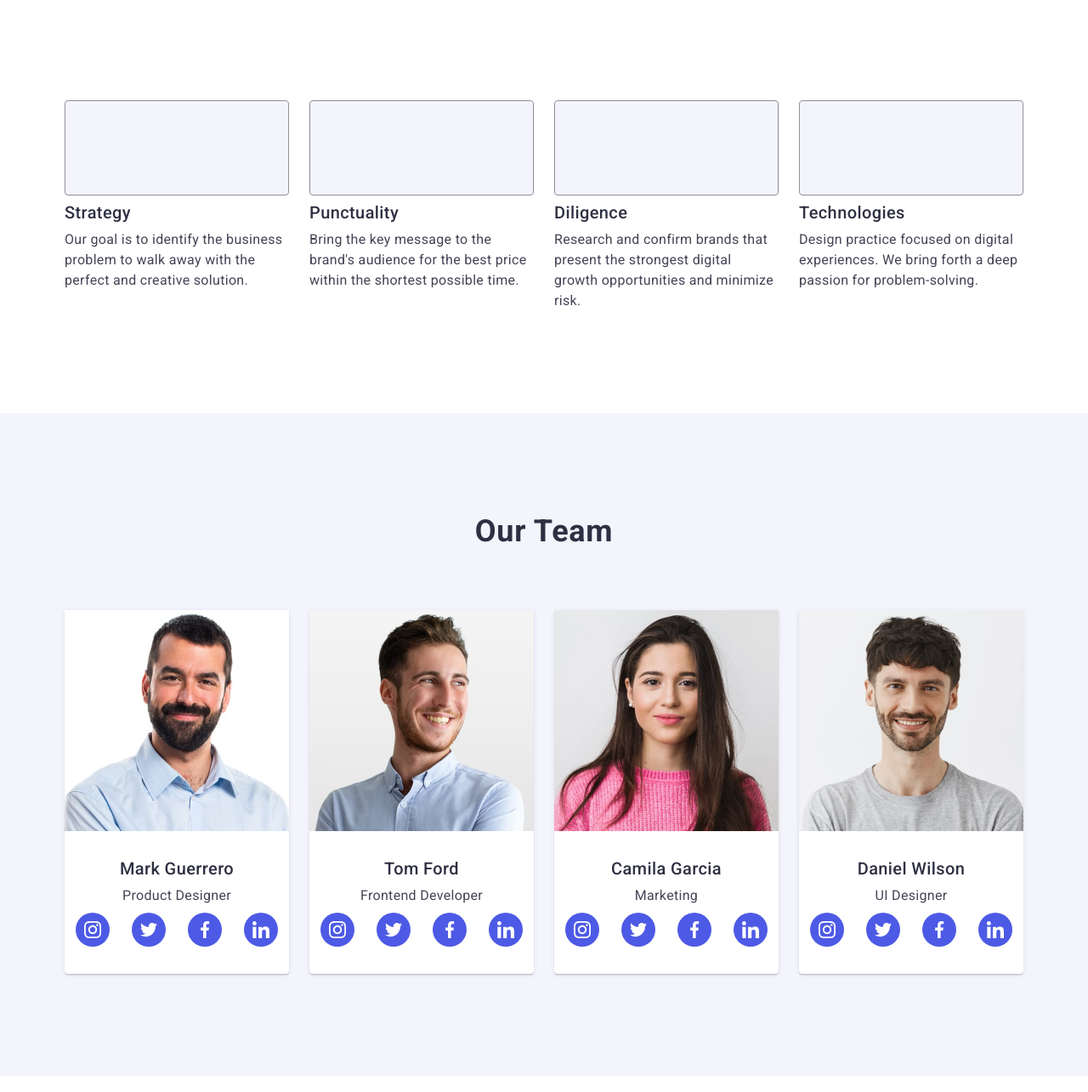
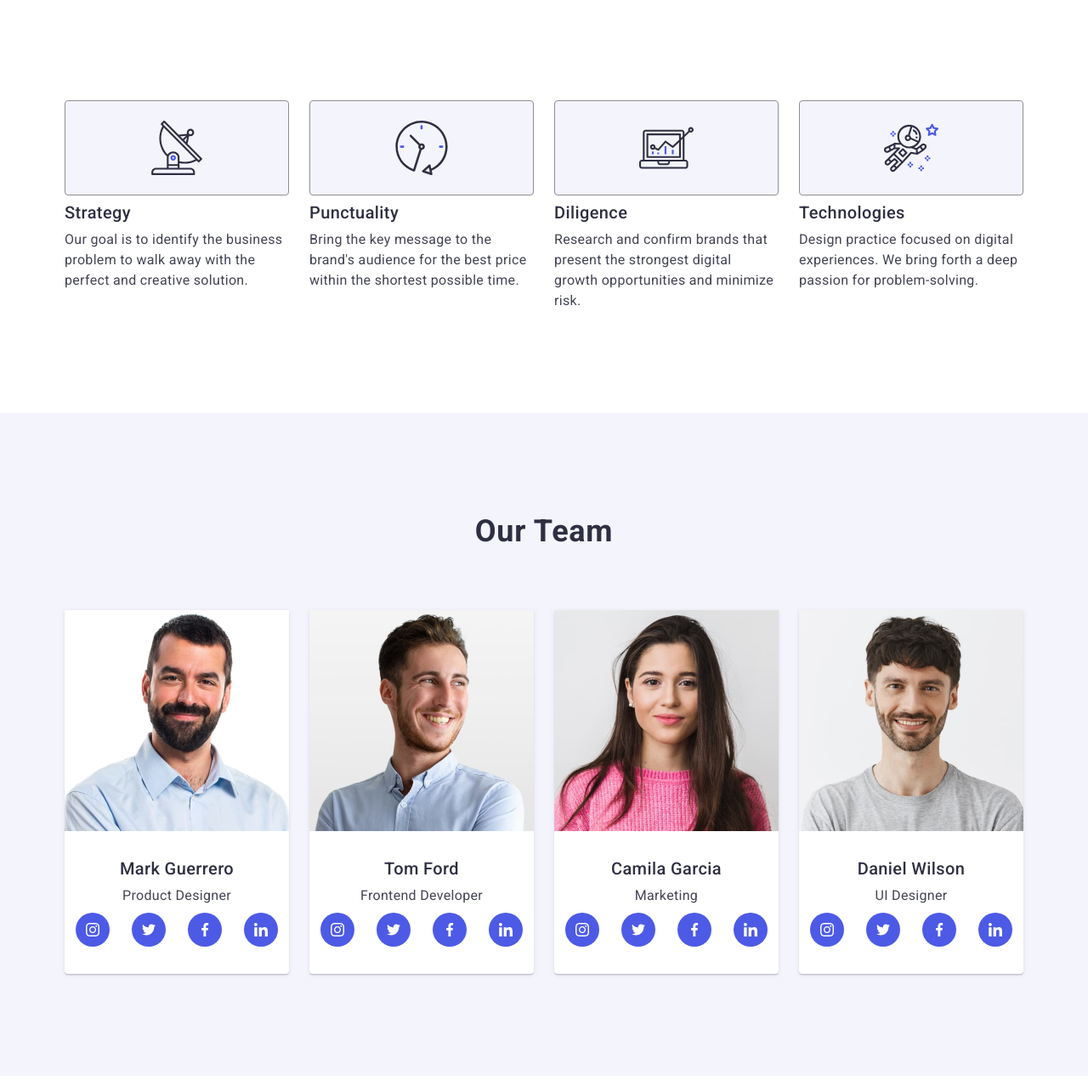
Before and after one commit to IvanBogachov/goit-markup-hw-04, a plain HTML site: page index.html in a window 1280 px wide. Shown: the part 675-1960 px from the top of the page at 85% size. Drawn offline with nearby package versions, Linux system fonts and the light colour scheme.

Commit message:
commit message

```diff
--- a/css/styles.css
+++ b/css/styles.css
@@ -216,6 +216,11 @@ main {
     flex-basis: calc((100% - 72px) / 4);
 }
 .benef-svg {
+}
+.benef-cart {
+    display: flex;
+    justify-content: center;
+    align-items: center;
     border: 1px solid #8e8f99;
     border-radius: 4px;
     width: 264px;
--- a/index.html
+++ b/index.html
@@ -48,7 +48,9 @@
                 <h2 class="visually-hidden">Benefits</h2>
                 <ul class="benef-list">
                     <li class="benef-item">
-                        <div class="benef-svg"></div>
+                        <div class="benef-cart"><svg class="benef-svg" width="64" height="64">
+                            <use href="./images/svg/icon.svg#icon-antenna"></use>
+                        </svg></div>
                         <h3 class="item-title">Strategy</h3>
                         <p class="item-p">Our goal is to identify the business problem to walk away with the perfect and
                             creative
@@ -56,7 +58,9 @@
                         </p>
                     </li>
                     <li class="benef-item">
-                        <div class="benef-svg"></div>
+                        <div class="benef-cart"><svg class="benef-svg" width="64" height="64">
+                                <use href="./images/svg/icon.svg#icon-clock"></use>
+                            </svg></div>
                         <h3 class="item-title">Punctuality</h3>
                         <p class="item-p">Bring the key message to the brand's audience for the best price within the
                             shortest possible
@@ -64,14 +68,18 @@
                         </p>
                     </li>
                     <li class="benef-item">
-                        <div class="benef-svg"></div>
+                        <div class="benef-cart"><svg class="benef-svg" width="64" height="64">
+                                <use href="./images/svg/icon.svg#icon-diagram"></use>
+                            </svg></div>
                         <h3 class="item-title">Diligence</h3>
                         <p class="item-p">Research and confirm brands that present the strongest digital growth
                             opportunities and minimize risk.
                         </p>
                     </li>
                     <li class="benef-item">
-                        <div class="benef-svg"></div>
+                        <div class="benef-cart"><svg class="benef-svg" width="64" height="64">
+                                <use href="./images/svg/icon.svg#icon-astronaut"></use>
+                            </svg></div>
                         <h3 class="item-title">Technologies</h3>
                         <p class="item-p">Design practice focused on digital experiences. We bring forth a deep passion
                             for
@@ -94,18 +102,18 @@
                             <p class="item-p">Product Designer</p>
                         </div>
                         <ul class="svg-list">
-                            <li class="svg-card"><a href="https://www.instagram.com/" target="_blank" class="svg-link"><svg class="team-soc" width="20" height="20"><use href="./images/svg/symbol-defs.svg#icon-instagram"></use></svg></a></li>
+                            <li class="svg-card"><a href="https://www.instagram.com/" target="_blank" class="svg-link"><svg class="team-soc" width="16" height="16"><use href="./images/svg/icon.svg#icon-instagram"></use></svg></a></li>
                             <li class="svg-card"><a href="https://twitter.com/" target="_blank" class="svg-link"><svg class="team-soc"
-                                        width="20" height="20">
-                                        <use href="./images/svg/symbol-defs.svg#icon-twitter"></use>
+                                        width="16" height="16">
+                                        <use href="./images/svg/icon.svg#icon-twitter"></use>
                                     </svg></a></li>
-                            <li class="svg-card"><a href="https://www.facebook.com/" target="_blank" class="svg-link"><svg class="team-soc" width="20"
-                                        height="20">
-                                        <use href="./images/svg/symbol-defs.svg#icon-facebook"></use>
+                            <li class="svg-card"><a href="https://www.facebook.com/" target="_blank" class="svg-link"><svg class="team-soc" width="16"
+                                        height="16">
+                                        <use href="./images/svg/icon.svg#icon-facebook"></use>
                                     </svg></a></li>
                             <li class="svg-card"><a href="https://www.linkedin.com/" target="_blank" class="svg-link"><svg class="team-soc"
-                                        width="20" height="20">
-                                        <use href="./images/svg/symbol-defs.svg#icon-linkedin"></use>
+                                        width="16" height="16">
+                                        <use href="./images/svg/icon.svg#icon-linkedin"></use>
                                     </svg></a></li>
                         </ul>
                     </li>
@@ -117,20 +125,20 @@
                         </div>
                         <ul class="svg-list">
                             <li class="svg-card"><a href="https://www.instagram.com/" target="_blank" class="svg-link"><svg class="team-soc"
-                                        width="20" height="20">
-                                        <use href="./images/svg/symbol-defs.svg#icon-instagram"></use>
+                                        width="16" height="16">
+                                        <use href="./images/svg/icon.svg#icon-instagram"></use>
                                     </svg></a></li>
                             <li class="svg-card"><a href="https://twitter.com/" target="_blank" class="svg-link"><svg class="team-soc"
-                                        width="20" height="20">
-                                        <use href="./images/svg/symbol-defs.svg#icon-twitter"></use>
+                                        width="16" height="16">
+                                        <use href="./images/svg/icon.svg#icon-twitter"></use>
                                     </svg></a></li>
                             <li class="svg-card"><a href="https://www.facebook.com/" target="_blank" class="svg-link"><svg class="team-soc"
-                                        width="20" height="20">
-                                        <use href="./images/svg/symbol-defs.svg#icon-facebook"></use>
+                                        width="16" height="16">
+                                        <use href="./images/svg/icon.svg#icon-facebook"></use>
                                     </svg></a></li>
                             <li class="svg-card"><a href="https://www.linkedin.com/" target="_blank" class="svg-link"><svg class="team-soc"
-                                        width="20" height="20">
-                                        <use href="./images/svg/symbol-defs.svg#icon-linkedin"></use>
+                                        width="16" height="16">
+                                        <use href="./images/svg/icon.svg#icon-linkedin"></use>
                                     </svg></a></li>
                         </ul>
                     </li>
@@ -142,20 +150,20 @@
                         </div>
                         <ul class="svg-list">
                             <li class="svg-card"><a href="https://www.instagram.com/" target="_blank" class="svg-link"><svg class="team-soc"
-                                        width="20" height="20">
-                                        <use href="./images/svg/symbol-defs.svg#icon-instagram"></use>
+                                        width="16" height="16">
+                                        <use href="./images/svg/icon.svg#icon-instagram"></use>
                                     </svg></a></li>
                             <li class="svg-card"><a href="https://twitter.com/" target="_blank" class="svg-link"><svg class="team-soc"
-                                        width="20" height="20">
-                                        <use href="./images/svg/symbol-defs.svg#icon-twitter"></use>
+                                        width="16" height="16">
+                                        <use href="./images/svg/icon.svg#icon-twitter"></use>
                                     </svg></a></li>
                             <li class="svg-card"><a href="https://www.facebook.com/" target="_blank" class="svg-link"><svg class="team-soc"
-                                        width="20" height="20">
-                                        <use href="./images/svg/symbol-defs.svg#icon-facebook"></use>
+                                        width="16" height="16">
+                                        <use href="./images/svg/icon.svg#icon-facebook"></use>
                                     </svg></a></li>
                             <li class="svg-card"><a href="https://www.linkedin.com/" target="_blank" class="svg-link"><svg class="team-soc"
-                                        width="20" height="20">
-                                        <use href="./images/svg/symbol-defs.svg#icon-linkedin"></use>
+                                        width="16" height="16">
+                                        <use href="./images/svg/icon.svg#icon-linkedin"></use>
                                     </svg></a></li>
                         </ul>
                     </li>
@@ -167,20 +175,20 @@
                         </div>
                         <ul class="svg-list">
                             <li class="svg-card"><a href="https://www.instagram.com/" target="_blank" class="svg-link"><svg class="team-soc"
-                                        width="20" height="20">
-                                        <use href="./images/svg/symbol-defs.svg#icon-instagram"></use>
+                                        width="16" height="16">
+                                        <use href="./images/svg/icon.svg#icon-instagram"></use>
                                     </svg></a></li>
                             <li class="svg-card"><a href="https://twitter.com/" target="_blank" class="svg-link"><svg class="team-soc"
-                                        width="20" height="20">
-                                        <use href="./images/svg/symbol-defs.svg#icon-twitter"></use>
+                                        width="16" height="16">
+                                        <use href="./images/svg/icon.svg#icon-twitter"></use>
                                     </svg></a></li>
                             <li class="svg-card"><a href="https://www.facebook.com/" target="_blank" class="svg-link"><svg class="team-soc"
-                                        width="20" height="20">
-                                        <use href="./images/svg/symbol-defs.svg#icon-facebook"></use>
+                                        width="16" height="16">
+                                        <use href="./images/svg/icon.svg#icon-facebook"></use>
                                     </svg></a></li>
                             <li class="svg-card"><a href="https://www.linkedin.com/" target="_blank" class="svg-link"><svg class="team-soc"
-                                        width="20" height="20">
-                                        <use href="./images/svg/symbol-defs.svg#icon-linkedin"></use>
+                                        width="16" height="16">
+                                        <use href="./images/svg/icon.svg#icon-linkedin"></use>
                                     </svg></a></li>
                         </ul>
                     </li>
@@ -300,20 +308,20 @@
                 <h3>Social media</h>
                 <ul class="soc-list">
                     <li class="svg-card"><a href="https://www.instagram.com/" target="_blank" class="svg-link"><svg class="team-soc"
-                                width="20" height="20">
-                                <use href="./images/svg/symbol-defs.svg#icon-instagram"></use>
+                                width="24" height="24">
+                                <use href="./images/svg/icon.svg#icon-instagram"></use>
                             </svg></a></li>
-                    <li class="svg-card"><a href="https://twitter.com/" target="_blank" class="svg-link"><svg class="team-soc" width="20"
-                                height="20">
-                                <use href="./images/svg/symbol-defs.svg#icon-twitter"></use>
+                    <li class="svg-card"><a href="https://twitter.com/" target="_blank" class="svg-link"><svg class="team-soc" width="24"
+                                height="24">
+                                <use href="./images/svg/icon.svg#icon-twitter"></use>
                             </svg></a></li>
                     <li class="svg-card"><a href="https://www.facebook.com/" target="_blank" class="svg-link"><svg class="team-soc"
-                                width="20" height="20">
-                                <use href="./images/svg/symbol-defs.svg#icon-facebook"></use>
+                                width="24" height="24">
+                                <use href="./images/svg/icon.svg#icon-facebook"></use>
                             </svg></a></li>
                     <li class="svg-card"><a href="https://www.linkedin.com/" target="_blank" class="svg-link"><svg class="team-soc"
-                                width="20" height="20">
-                                <use href="./images/svg/symbol-defs.svg#icon-linkedin"></use>
+                                width="24" height="24">
+                                <use href="./images/svg/icon.svg#icon-linkedin"></use>
                             </svg></a></li>
                 </ul>
             </div>
```
Also changed, not shown: images/svg/icon.svg (added).
